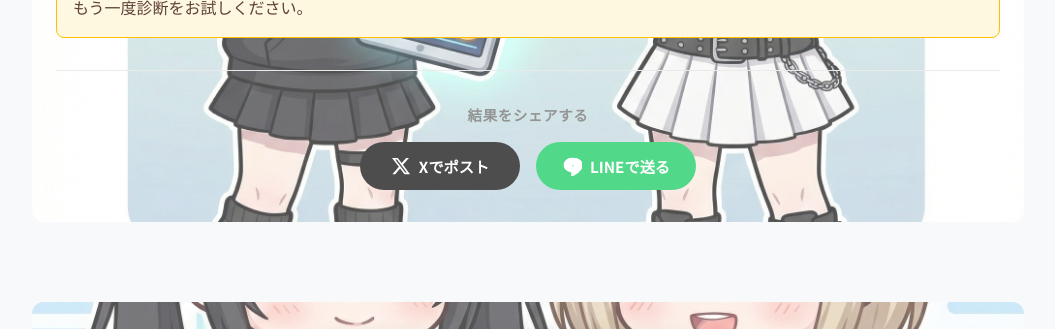
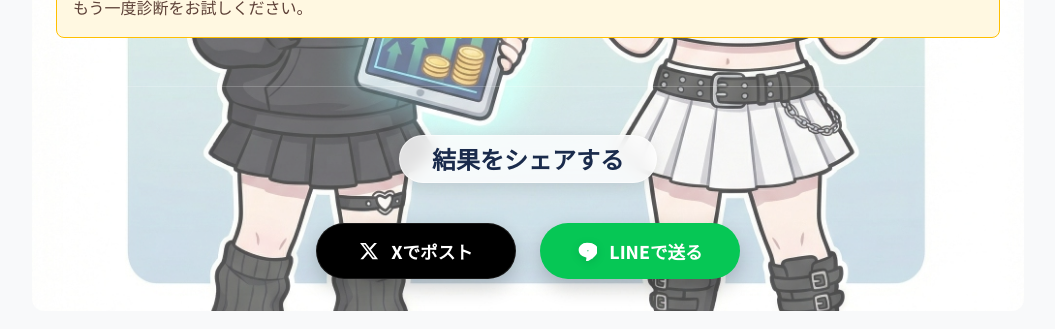
Before and after one commit to waniwanipanich463/toushi-shindan, a Next.js app: page /result in a window 1280 px wide. Shown: the part 2233-2562 px from the top of the page, without its empty margins (112-1167 px from the left). Built offline with nearby package versions, Linux system fonts and the light colour scheme; no server answers.

Commit message:
style: improve share section visibility and button size

```diff
--- a/src/components/ui/ShareButtons.module.css
+++ b/src/components/ui/ShareButtons.module.css
@@ -2,23 +2,33 @@
     display: flex;
     flex-direction: column;
     align-items: center;
-    gap: var(--spacing-md);
-    margin-top: var(--spacing-xl);
-    padding-top: var(--spacing-xl);
-    border-top: 1px solid var(--color-border);
+    gap: var(--spacing-lg);
+    margin-top: var(--spacing-2xl);
+    padding-top: var(--spacing-2xl);
+    border-top: 1px solid rgba(255, 255, 255, 0.2);
     width: 100%;
+    position: relative;
+    z-index: 2;
 }
 
 .label {
-    font-size: 0.9rem;
-    font-weight: 700;
-    color: var(--color-text-light);
-    letter-spacing: 0.05em;
+    font-size: 1.5rem;
+    font-weight: 800;
+    color: var(--color-primary);
+    margin-bottom: var(--spacing-md);
+    text-align: center;
+    background: rgba(255, 255, 255, 0.8);
+    padding: var(--spacing-xs) var(--spacing-xl);
+    border-radius: var(--radius-full);
+    box-shadow: 0 4px 15px rgba(0, 0, 0, 0.1);
+    backdrop-filter: blur(8px);
+    border: 1px solid rgba(255, 255, 255, 0.5);
+    display: inline-block;
 }
 
 .buttons {
     display: flex;
-    gap: var(--spacing-md);
+    gap: var(--spacing-lg);
     width: 100%;
     justify-content: center;
     flex-wrap: wrap;
@@ -28,23 +38,24 @@
     display: flex;
     align-items: center;
     justify-content: center;
-    gap: 8px;
-    height: 48px;
-    padding: 0 24px;
+    gap: 12px;
+    height: 56px;
+    padding: 0 32px;
     border-radius: 9999px;
     border: none;
-    font-size: 0.95rem;
-    font-weight: 700;
+    font-size: 1.1rem;
+    font-weight: 800;
     cursor: pointer;
-    transition: all 0.2s ease;
-    min-width: 160px;
+    transition: all 0.3s cubic-bezier(0.175, 0.885, 0.32, 1.275);
+    min-width: 200px;
     text-decoration: none;
     color: white;
+    box-shadow: 0 8px 20px rgba(0, 0, 0, 0.2);
 }
 
 .button:hover {
-    transform: translateY(-2px);
-    box-shadow: 0 4px 12px rgba(0, 0, 0, 0.15);
+    transform: translateY(-4px) scale(1.02);
+    box-shadow: 0 12px 28px rgba(0, 0, 0, 0.3);
 }
 
 .button:active {
@@ -52,17 +63,16 @@
 }
 
 .twitter {
-    background-color: #000;
-    /* X brand color */
+    background-color: #000000;
+    border: 1px solid rgba(255, 255, 255, 0.1);
 }
 
 .twitter:hover {
-    background-color: #333;
+    background-color: #222222;
 }
 
 .line {
     background-color: #06C755;
-    /* LINE brand color */
 }
 
 .line:hover {
@@ -71,4 +81,19 @@
 
 .icon {
     display: block;
+    filter: drop-shadow(0 2px 4px rgba(0, 0, 0, 0.1));
 }
+
+@media (max-width: 480px) {
+    .label {
+        font-size: 1.25rem;
+        padding: var(--spacing-xs) var(--spacing-lg);
+    }
+
+    .button {
+        width: 100%;
+        max-width: 300px;
+        height: 52px;
+        font-size: 1rem;
+    }
+}
```
